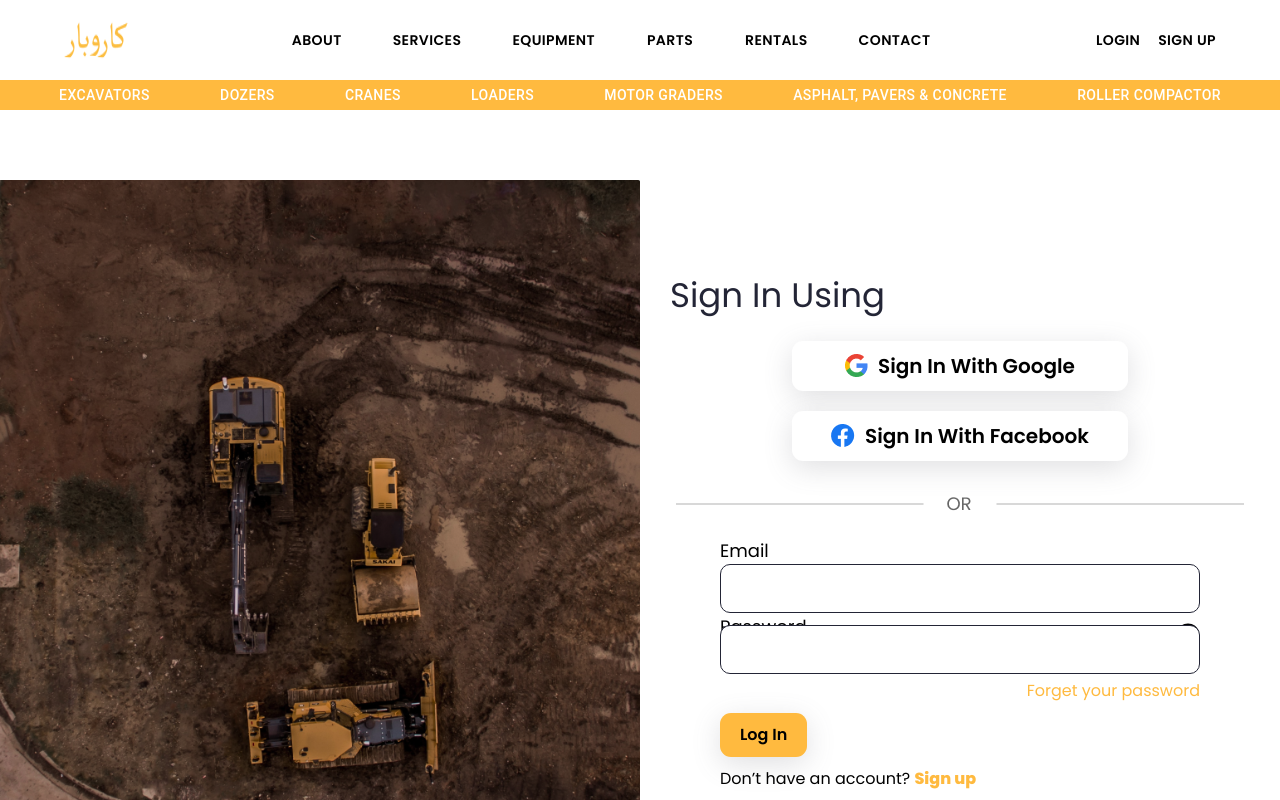
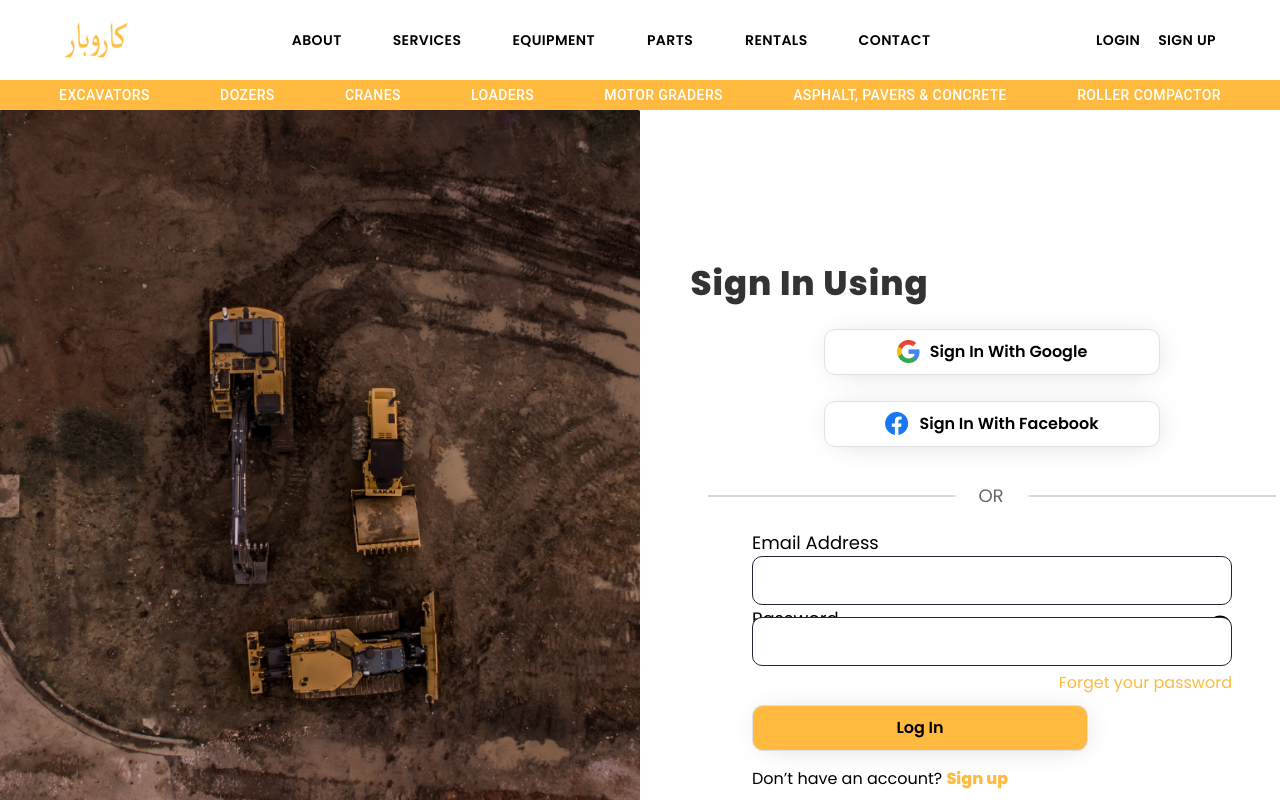
Before and after one commit to Hashir-Khan777/ME-P-Frontend, a React (Create React App) app: page /login in a window 1280 px wide. Shown: the top 800 px of the page. Built offline with nearby package versions, Linux system fonts and the light colour scheme.

Commit message:
sign in page fixes

```diff
--- a/package.json
+++ b/package.json
@@ -33,7 +33,7 @@
     "react-multi-carousel": "^2.8.4",
     "react-redux": "^9.1.0",
     "react-router-dom": "^6.15.0",
-    "react-scripts": "5.0.1",
+    "react-scripts": "^5.0.1",
     "react-slick": "^0.29.0",
     "react-tabs": "^6.0.2",
     "react-toastify": "^9.1.3",
--- a/src/components/Hero section/index.tsx
+++ b/src/components/Hero section/index.tsx
@@ -10,7 +10,7 @@ const HeroSection = ()=>{
         <>
         <ParentFlex>
         <FlexChild1>
-        <h1>Accompany your journey </h1>
+        <h1>Accompany your journey !!! </h1>
         <p>Lorem ipsum dolor sit amet, consectetur adipiscing elit, sed do eiusmod tempor incididunt ut labore et dolore magna aliqua. Ut enim ad minim veniam,</p>
         </FlexChild1>
         <FlexChild2>
--- a/src/constants/theme.ts
+++ b/src/constants/theme.ts
@@ -12,13 +12,13 @@ const Theme = {
     FONT_GREY: '#3b3c3d',
     CHANNEL_BLACK: '#232536',
     RGB_GREY: 'rgba(0, 0, 0, 0.555)',
-    BOX_SHADOW: ' rgba(100, 100, 111, 0.2) 0px 7px 29px 0px',
+    BOX_SHADOW: '3px 2px 30px -9px rgba(0,0,0,0.2)',
     VIOLET: '#16162A',
     SENTIMENTS: '#282846',
     YELLOW: '#FFBA3F',
     FACEBOOK_COLOR: "#3B77F2",
     LIGHT_GREY: "#f5f5f5",
-    LIGHT_VIOLET: "#6b5b95"
+    LIGHT_VIOLET: "#6b5b95",
 };
 
 export default Theme;
--- a/src/pages/Sign In/index.tsx
+++ b/src/pages/Sign In/index.tsx
@@ -69,14 +69,13 @@ const SignIn = () => {
 
   return (
     <ParentFlex>
-      <FlexChild1>{/* <img src={banner} alt="banner" /> */}</FlexChild1>
+      <FlexChild1></FlexChild1>
       <FlexChild2>
-        <h1 style={{ letterSpacing: "2%" }}>Sign In Using</h1>
-        <button style={{ width: "336px", fontSize: "20px" }}>
-          {" "}
+        <h1 className="tracking-[1px] font-bold text-blackBrown">Sign In Using</h1>
+        <button>
           <img src={google} alt="google" /> Sign In With Google
         </button>
-        <button style={{ width: "336px", fontSize: "20px" }}>
+        <button>
           <img src={fb} alt="fb" /> Sign In With Facebook
         </button>
         <br />
@@ -84,14 +83,12 @@ const SignIn = () => {
           <img src={divider} alt="divider" />
         </span>
         <br />
-
         <form style={{ width: "75%" }} onSubmit={handleSubmit}>
-          <label>Email</label>
+          <label>Email Address</label>
           <input value={email} onChange={handleEmailChange} required />
           {email && !isEmailValid && (
             <p className="validation-message">Invalid email format</p>
           )}
-
           <label
             style={{
               display: "flex",
--- a/src/pages/Sign In/style.ts
+++ b/src/pages/Sign In/style.ts
@@ -11,11 +11,11 @@ align-items: center;
 justify-content: space-around;
 max-height: 87.5vh;
 padding-bottom: 0px;
+overflow: hidden;
 `
 
 export const FlexChild1 = styled.div`
 overflow: hidden;
-
 min-width: 50%;
 min-height: 87.5vh;
 background-image: url(${banner});
@@ -26,21 +26,13 @@ img{
     max-height: 100%;
     overflow: hidden;
 }
-
 ${mobile`
-
-    display: none;
-
-
-`}
-
-${tablet`
-
     display: none;
 `}
-
+${tablet`
+    display: none;
+`}
 `
-
 export const FlexChild2 = styled.div`
 
 width: 50%;
@@ -49,6 +41,11 @@ align-items: center;
 justify-content: center;
 flex-direction: column;
 flex-wrap: wrap;
+position: relative;
+top: 4rem;
+left: 2rem;
+
+
 
 .validation-message{
     color: red;
@@ -56,7 +53,7 @@ flex-wrap: wrap;
 }
 
 button{
-    border: none;
+    border: 1px solid #E0E0E9;
     border-radius: 11px;
     padding: 10px 20px;
     background-color: ${Theme.WHITE_COLOR};
@@ -68,9 +65,9 @@ button{
     gap: 10px;
     margin: 10px 0px;
     font-weight: 600;
-
-
-
+    width: 336px;
+    font-size:1rem;
+    margin-bottom: 1rem
 }
 
 ${mobile`
@@ -86,8 +83,6 @@ label{
 h1{
     font-size: 34px;
     margin: 0px 0px 10px -365px;
-    color: ${Theme.CHANNEL_BLACK};
-
 }
 
 ${mobile`
--- a/src/utils/BuyerRouting/index.js
+++ b/src/utils/BuyerRouting/index.js
@@ -27,7 +27,7 @@ const BuyerRouting = () => {
   return !currentPath.includes("seller") && !currentPath.includes("admin") ? (
     <div className="mainInsideContainer">
       <ResponsiveAppBar />
-      <div style={{ marginTop: "70px" }}>
+      <div>
         <Routes>
           <Route path="/user" element={<></>}></Route>
           <Route
--- a/tailwind.config.js
+++ b/tailwind.config.js
@@ -7,6 +7,7 @@ module.exports = {
         gray: "#F4F5F7",
         gray2: "#898989",
         yellow: "#FFBA3F",
+        blackBrown: '#333333'
       },
       width: {
         "10p": "10%",
```
Also changed, not shown: 1 other file (tests, documents, lock files or other folders).
